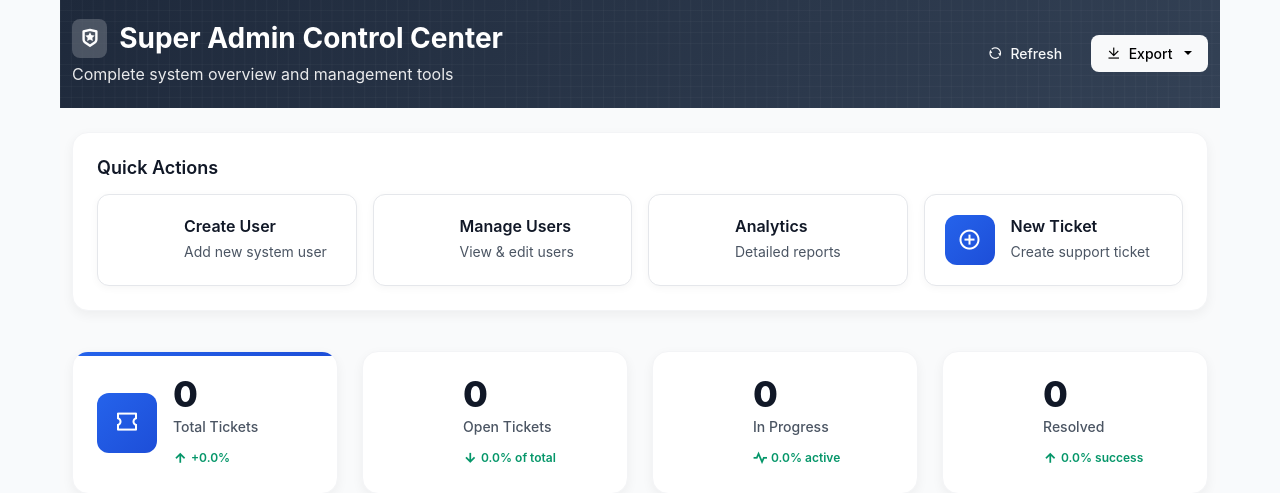
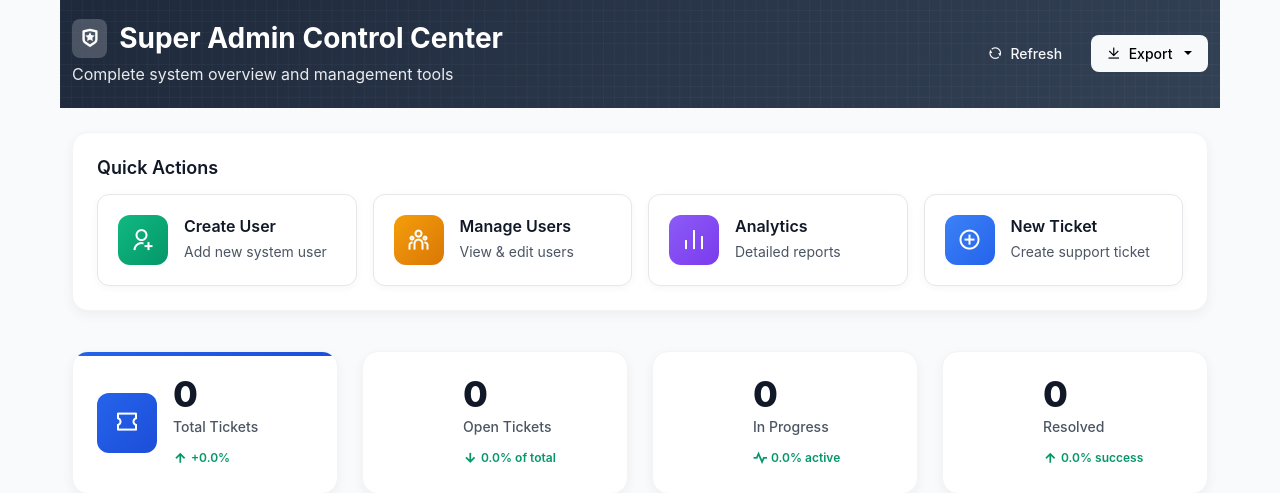
Before and after one commit to narain-karthik/GTN-29-06-2025_11AM, a Flask app: page /super-admin-dashboard in a window 1280 px wide. Shown: the part 172-665 px from the top of the page. Run offline with Flask 3, Linux system fonts and the light colour scheme; the visitor is signed in with stand-in values (Sample User, id 1); data comes from the database, SQL or seed files in the repository; data that the repository does not hold is empty; some libraries are stand-ins or nearby versions.

Commit message:
Add colored backgrounds to icons in the admin dashboard for clarity
Apply gradient backgrounds to action icons and update CSS selectors in `static/style.css`.

Replit-Commit-Author: Agent
Replit-Commit-Session-Id: 24ca8724-ab4d-42fe-84f2-34467ae2fd25
Replit-Commit-Screenshot-Url: https://storage.googleapis.com/screenshot-production-us-central1/7cd74928-5833-4fa7-95ef-62888739888a/e531822b-0516-48e4-8dce-86eb40b424f3.jpg

```diff
--- a/static/style.css
+++ b/static/style.css
@@ -1894,7 +1894,7 @@ body, html {
     color: inherit;
 }
 
-.action-icon {
+.action-item .action-icon {
     width: 40px;
     height: 40px;
     border-radius: 8px;
@@ -2673,10 +2673,7 @@ body, html {
     background: linear-gradient(135deg, #3b82f6 0%, #2563eb 100%);
 }
 
-.action-create .action-icon { background: var(--gradient-success); }
-.action-manage .action-icon { background: var(--gradient-info); }
-.action-reports .action-icon { background: var(--gradient-warning); }
-.action-ticket .action-icon { background: var(--gradient-primary); }
+
 
 /* Modern Profile UI Styles */
 .modern-profile-header {
```
